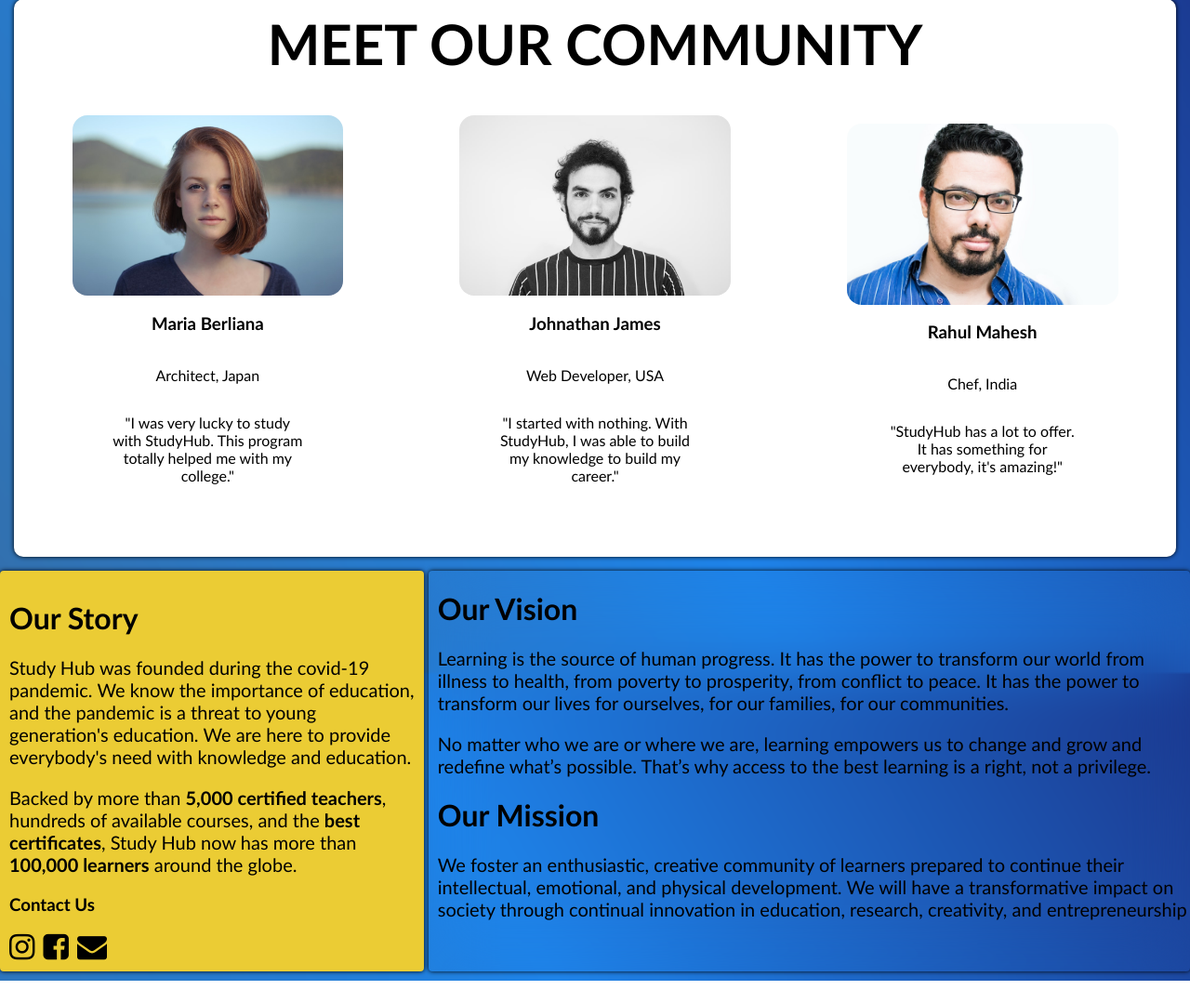
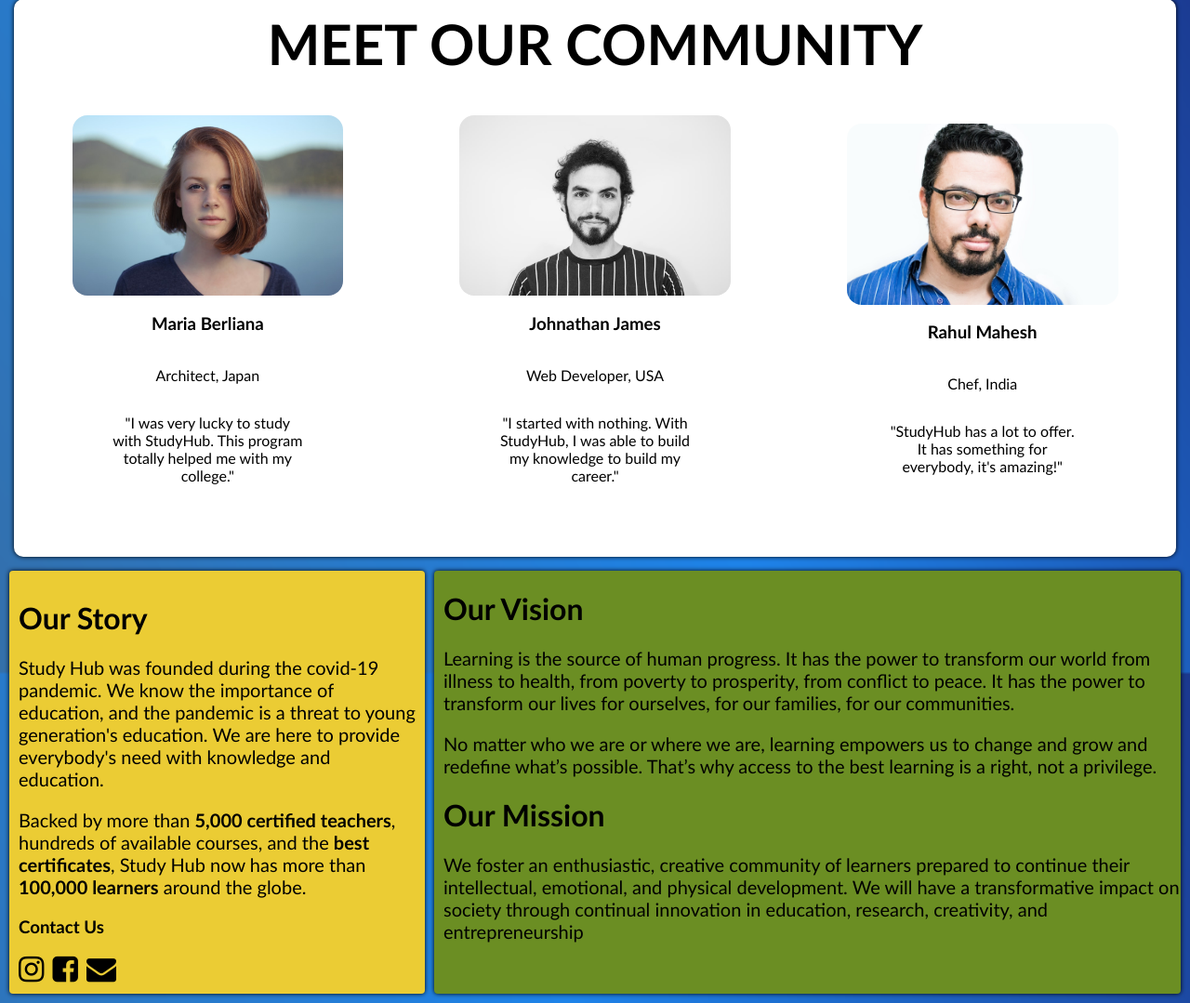
Before and after one commit to KennyRizky/TubesMIBD-PBW, a PHP site: template view/companyprofile.php in a window 1280 px wide. Shown: the part 876-1955 px from the top of the page at 93% size. Before the commit the page ends 1931 px from the top, so only its background shows below. Run offline with PHP 8.4, Linux system fonts and the light colour scheme; the template is opened without the code that fills it, so the values that code supplies are empty.

Commit message:
Update style.css

```diff
--- a/view/css/style.css
+++ b/view/css/style.css
@@ -88,7 +88,8 @@ body{
 #contact{
     border-radius: 0.25em;
     width: 35%;
-    margin-right: 5px;
+    margin-right: 10px;
+    margin-left: 10px;
     padding: 10px;
     box-shadow: 0 0 5px 0 ;
     background-color:#ebcc34;
@@ -103,6 +104,10 @@ body{
     box-shadow: 0 0 5px 0 ;
     backdrop-filter: blur(2rem);
     margin-bottom: 10px;
+    background-color:olivedrab;
+    margin-right: 10px;
+
+
 
 }
 
```
